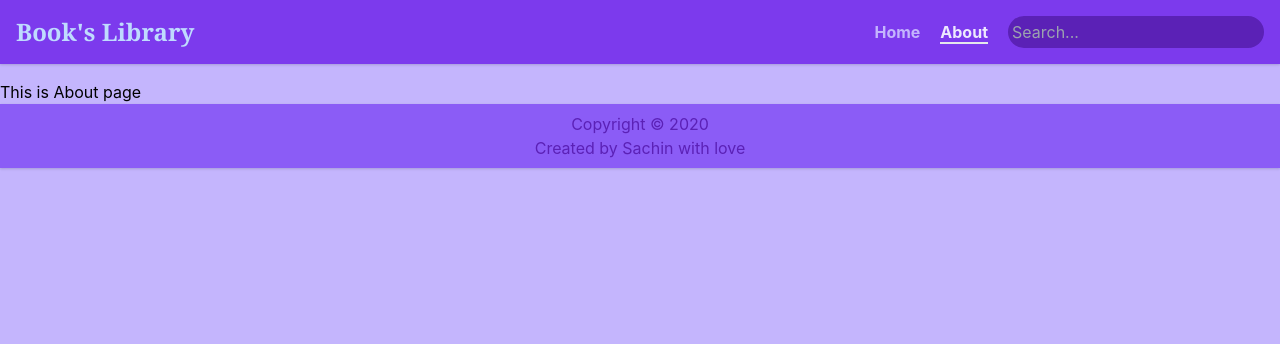
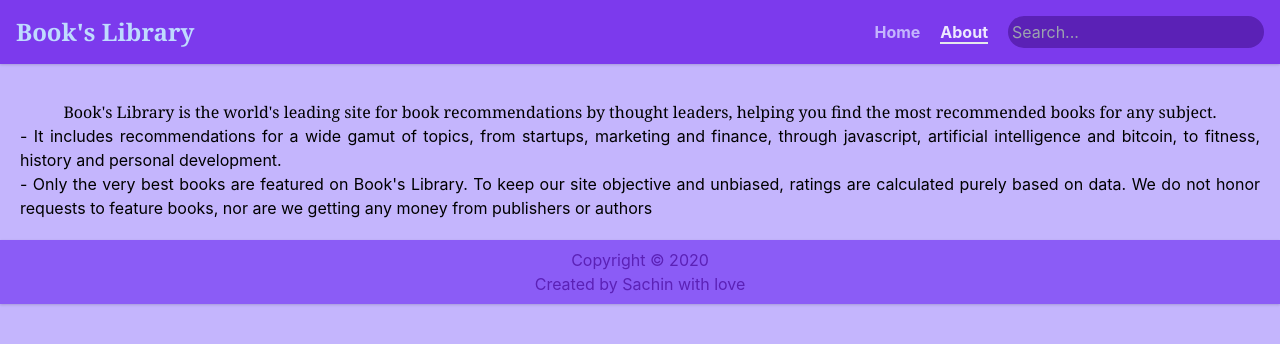
Before and after one commit to sachingowdaac/Digital-Library, a React (Create React App) app: page /about in a window 1280 px wide. Shown: the top 344 px of the page. Built offline with nearby package versions, Linux system fonts and the light colour scheme.

Commit message:
search bar

```diff
--- a/src/App.js
+++ b/src/App.js
@@ -1,21 +1,32 @@
-import React from 'react';
+import React, { useState } from 'react';
 import { BrowserRouter as Router, Switch, Route } from 'react-router-dom';
 import About from './components/About';
 import Footer from './components/footer';
 import Home from './components/Home';
 import NavBar from './components/navBar';
+import Books from './books.json';
 
 const App = () => {
+  const [books, setBooks] = useState(Books);
+
+  const searchBook = (book) => {
+    setBooks((prev) => {
+      return prev.filter((item) =>
+        item.author.toLowerCase().includes(book.toLowerCase())
+      );
+    });
+  };
+
   return (
     <div className="flex flex-col mt-20 min-h-screen">
       <Router>
-        <NavBar />
+        <NavBar onBookSearch={searchBook} />
         <Switch>
           <Route path="/about">
             <About />
           </Route>
           <Route path="/">
-            <Home />
+            <Home books={books} />
           </Route>
         </Switch>
         <Footer />
--- a/src/components/About.js
+++ b/src/components/About.js
@@ -1,5 +1,24 @@
 import React from 'react';
 
-const About = () => <h1>This is About page</h1>;
+const About = () => (
+  <div className="container-about m-5 justify-center justify-items-center text-justify">
+    <p className="font-serif">
+      Book's Library is the world's leading site for book recommendations by
+      thought leaders, helping you find the most recommended books for any
+      subject.
+    </p>
+    <p>
+      - It includes recommendations for a wide gamut of topics, from startups,
+      marketing and finance, through javascript, artificial intelligence and
+      bitcoin, to fitness, history and personal development.
+    </p>
+    <p>
+      - Only the very best books are featured on Book's Library. To keep our
+      site objective and unbiased, ratings are calculated purely based on data.
+      We do not honor requests to feature books, nor are we getting any money
+      from publishers or authors
+    </p>
+  </div>
+);
 
 export default About;
```
